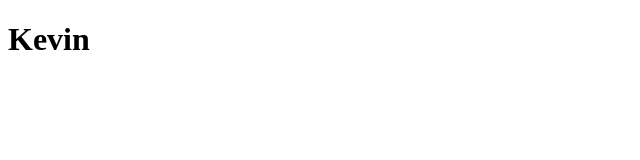
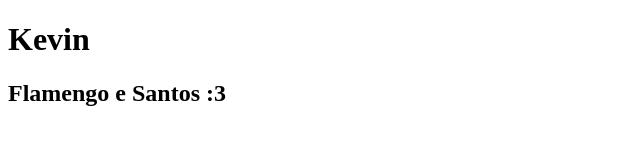
Before and after one commit to Kevin-Melo05/teste, a plain HTML site: page index.html in a window 1280 px wide. Shown: the whole page, without its empty margins (0-640 px from the left). Drawn offline with Linux system fonts and the light colour scheme.

Commit message:
Adicionar o segundo Título

```diff
--- a/index.html
+++ b/index.html
@@ -9,5 +9,6 @@
 
     <body>
         <h1>Kevin</h1>
+        <h2>Flamengo e Santos :3</h2>
     </body>
 </html>
```
